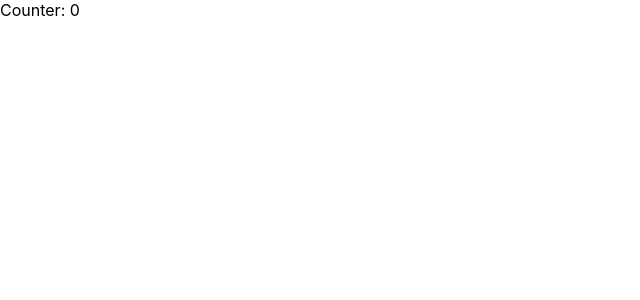
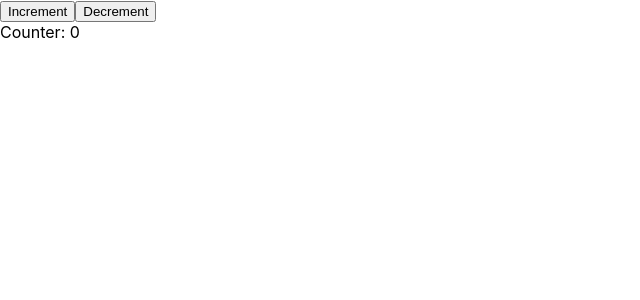
Before and after one commit to sam-malanchuk/react-component-lifecycle, a React (Create React App) app in the folder my-app/: page / in a window 1280 px wide. Shown: the top 300 px of the page, without its empty margins (0-640 px from the left). Built offline with nearby package versions, Linux system fonts and the light colour scheme.

Commit message:
added a way to increment and decrement the counter value

```diff
--- a/my-app/src/Counter.js
+++ b/my-app/src/Counter.js
@@ -7,11 +7,16 @@
         this.state = {
             counter: 0
         }
+
+        this.increment = () => this.setState({counter: this.state.counter + 1})
+        this.decrement = () => this.setState({counter: this.state.counter - 1})
     }
     render () {
         console.log('Render');
 
         return <div>
+            <button onClick={this.increment}>Increment</button>
+            <button onClick={this.decrement}>Decrement</button>
             <div className="counter">
                 Counter: {this.state.counter}
             </div>
```
